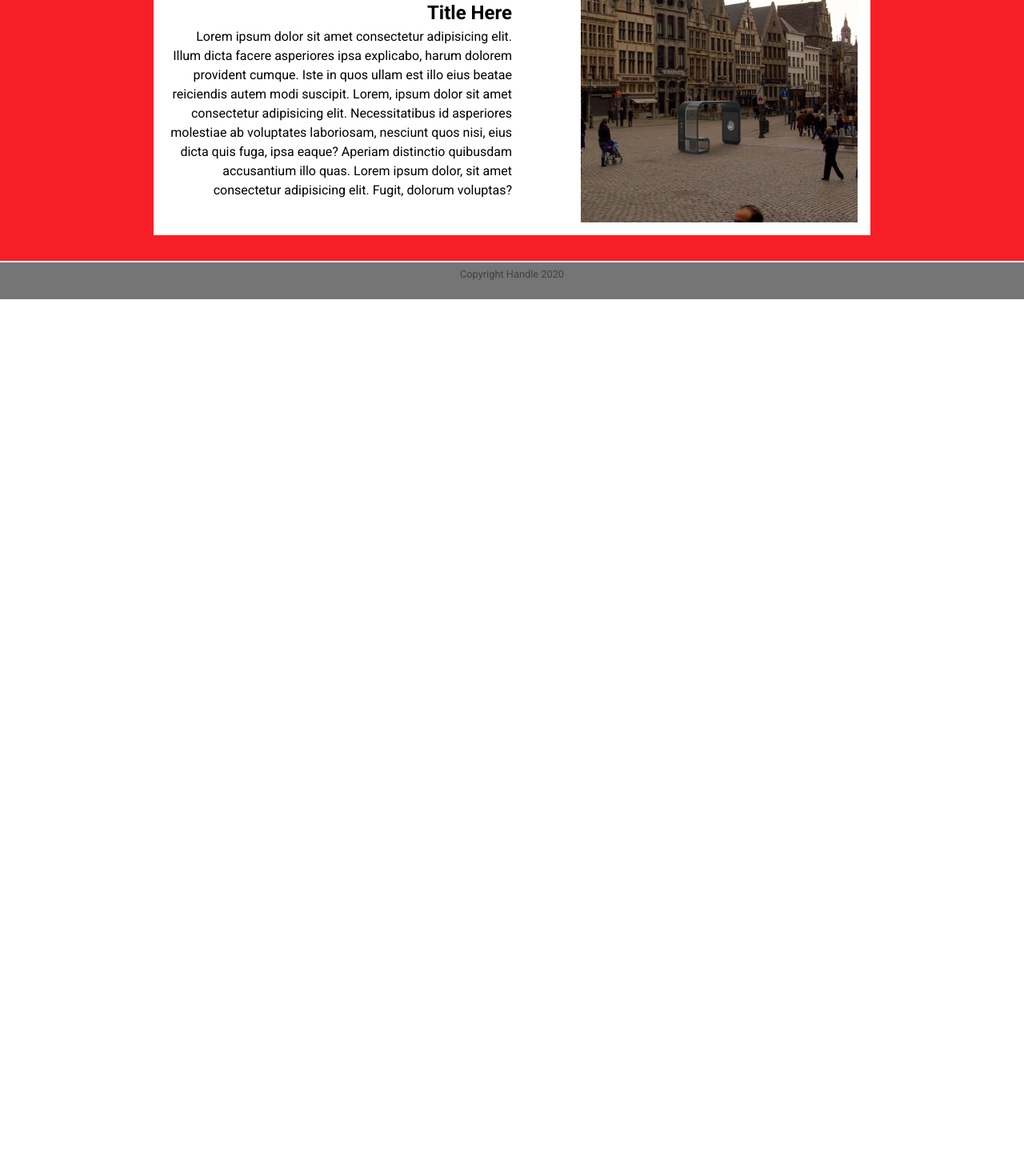
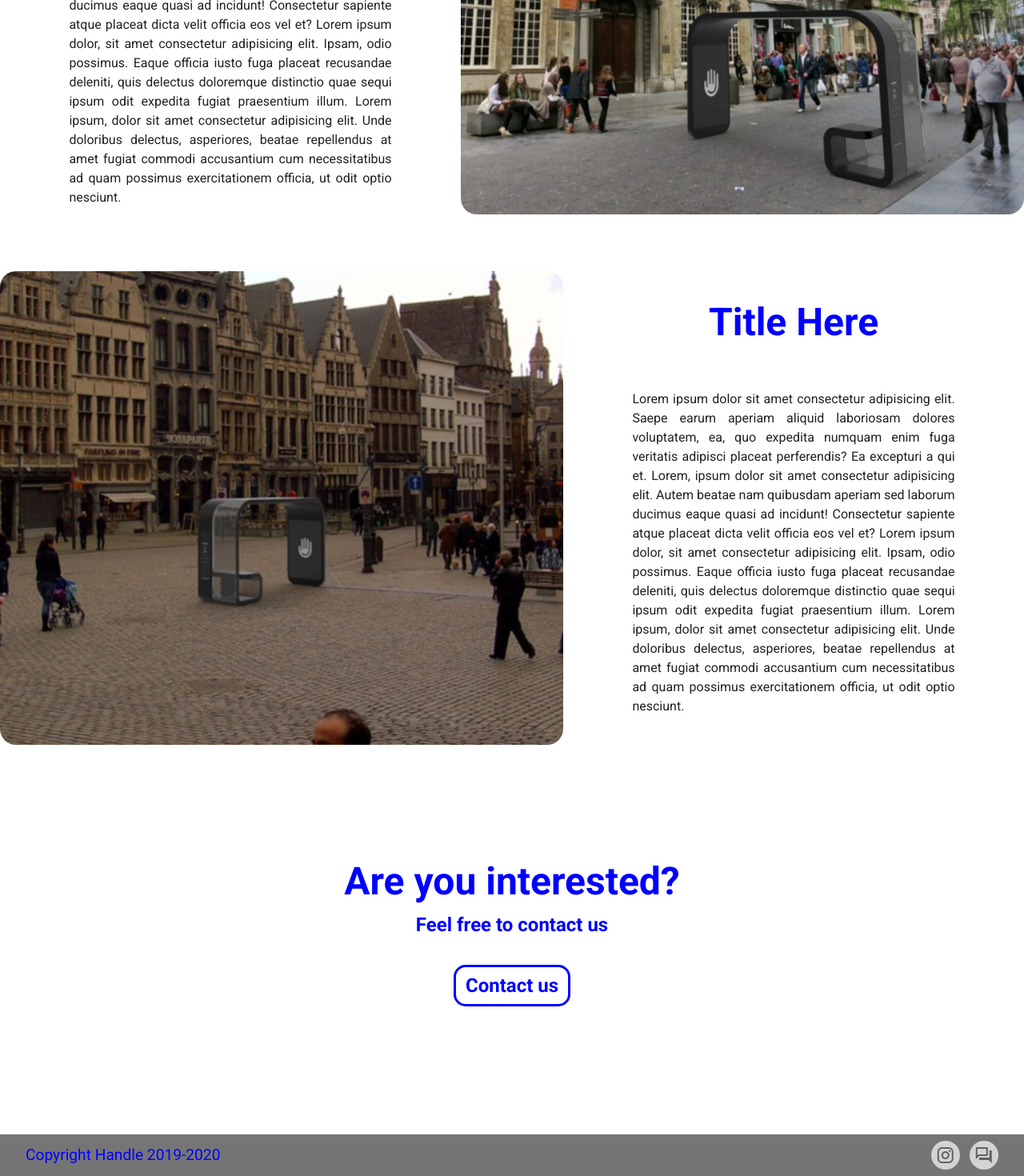
Before and after one commit to BMatrix/handle-website, a Vue app: page /about in a window 1280 px wide. Shown: the part 893-2363 px from the top of the page at 80% size. Before the commit the page ends 1267 px from the top, so only its background shows below. Built offline with nearby package versions, Linux system fonts and the light colour scheme.

Commit message:
Created DescribedImage and updated Footer component
Updated Footer to include
Added DescribedImage and Interested components to About page

```diff
--- /dev/null
+++ b/src/components/DescribedImage.vue
@@ -0,0 +1,66 @@
+<template>
+  <div :class="['content', reverse ? 'reverse' : '']">
+    <div class="image">
+      <img :src="image" />
+    </div>
+    <div class="text">
+      <h2><slot name="title"></slot></h2>
+      <p><slot name="text"></slot></p>
+    </div>
+  </div>
+</template>
+
+<style scoped>
+.content {
+  display: flex;
+  flex-direction: row;
+  justify-content: space-between;
+  align-items: center;
+}
+.content .image {
+  box-flex: 1;
+  flex: 1 1 auto;
+  text-align: center;
+  width: 55%;
+  flex-shrink: 0;
+}
+.content .image img {
+  border-radius: 20px;
+  width: 100%;
+}
+
+.content .text {
+  display: flex;
+  flex-direction: column;
+  justify-content: center;
+}
+.content .text * {
+  margin-left: auto;
+  margin-right: auto;
+  width: 70%;
+  text-align: justify;
+}
+.content .text h2 {
+    text-align: center;
+    font-size: 3em;
+    color: blue;
+    padding-bottom: 1em;
+}
+
+.reverse {
+  flex-direction: row-reverse;
+}
+</style>
+
+<script>
+export default {
+  name: "DescribedImage",
+  props: {
+    reverse: {
+      type: Boolean,
+      default: false
+    },
+    image: String
+  }
+};
+</script>
--- a/src/components/Footer.vue
+++ b/src/components/Footer.vue
@@ -1,6 +1,14 @@
 <template>
-  <div class="closer">
-    <p>Copyright Handle 2020</p>
+  <div class="footer">
+    <p class="cr">Copyright Handle 2019-2020</p>
+    <div class="contact">
+      <a href="https://www.instagram.com/handleantwerp/" target="_blank">
+        <v-icon class="icon">mdi-instagram</v-icon>
+      </a>
+      <router-link :to="'Contact'">
+        <v-icon class="icon">mdi-forum-outline</v-icon>
+      </router-link>
+    </div>
   </div>
 </template>
 
@@ -11,20 +19,32 @@ export default {
 </script>
 
 <style scoped>
-.closer {
-  width: 100%;
-  height: 3em;
+.footer {
+  display: flex;
+  flex-direction: row;
+  justify-content: space-between;
+  align-items: center;
+  padding: 0.5em 2em 0.5em 2em;
   background-color: #757575;
-  display: flex;
-  flex-direction: column;
-  justify-content: center;
 }
 
-p{
-  color: #414141;
-  text-align: center;
-  font-size: 0.8em;
+.cr {
+  color: blue;
+  font-size: 1.2em;
   margin: 0px;
   padding: 0px;
 }
+
+.contact {
+  margin-right: 1%;
+  display: flex;
+  flex-direction: row;
+  gap: 1.5em;
+}
+.icon {
+  background-color: lightgray;
+  color: black;
+  border-radius: 50%;
+  padding: 25%;
+}
 </style>
--- /dev/null
+++ b/src/components/Interested.vue
@@ -0,0 +1,34 @@
+<template>
+  <div class="interested">
+    <h2>Are you interested?</h2>
+    <h3>Feel free to contact us</h3>
+    <router-link class="link" :to="'Contact'">
+      <h3 class="button">Contact us</h3>
+    </router-link>
+  </div>
+</template>
+
+<style scoped>
+.interested {
+  display: block;
+  text-align: center;
+}
+h2 {
+  color: blue;
+  font-size: 3em;
+}
+h3 {
+  color: blue;
+  font-size: 1.5em;
+}
+.link {
+  display: inline-block;
+  margin: 2em 0px 2em 0px;
+}
+.button {
+  display: inline-block;
+  padding: 0.2em 0.5em 0.2em 0.5em;
+  border: solid blue 3px;
+  border-radius: 15px;
+}
+</style>
--- a/src/views/About.vue
+++ b/src/views/About.vue
@@ -6,21 +6,21 @@
         v-slot:text
       >Lorem ipsum dolor sit amet consectetur adipisicing elit. Tempora quisquam assumenda obcaecati veniam reprehenderit ad, ullam, necessitatibus nostrum nemo error et placeat aliquam non magnam delectus corrupti enim doloribus molestiae?</template>
     </Header>
-    <div class="wide">
-      <div class="center">
-        <h1>Title Here</h1>
-        <p>Lorem ipsum dolor sit amet, consectetur adipisicing elit. Esse expedita fuga, explicabo mollitia commodi dignissimos eligendi! Quia eveniet natus in culpa vero vel deserunt error minus fuga. Laboriosam, eveniet tempore! Lorem ipsum dolor sit amet consectetur, adipisicing elit. Quisquam nobis accusamus facilis voluptatum, veniam voluptatibus. Ratione numquam velit perspiciatis a? Aperiam magnam praesentium odio minus earum iste vero sed delectus. Lorem ipsum dolor sit amet, consectetur adipisicing elit. Debitis dolores nemo, earum autem voluptatum beatae mollitia doloremque non perspiciatis ipsam odit laudantium, veritatis aperiam corrupti, aliquid inventore laboriosam eveniet aspernatur? Lorem ipsum dolor sit amet, consectetur adipisicing elit. Accusantium nesciunt, ea laborum ipsum atque officiis minima vitae fuga facere cupiditate error doloribus tenetur dignissimos ut odio porro voluptatem vero placeat.</p>
-      </div>
-      <div class="center">
-        <div class="extra">
-          <img src="enviroments/enviroment2.jpg" />
-          <div>
-            <h2>Title Here</h2>
-            <p>Lorem ipsum dolor sit amet consectetur adipisicing elit. Illum dicta facere asperiores ipsa explicabo, harum dolorem provident cumque. Iste in quos ullam est illo eius beatae reiciendis autem modi suscipit. Lorem, ipsum dolor sit amet consectetur adipisicing elit. Necessitatibus id asperiores molestiae ab voluptates laboriosam, nesciunt quos nisi, eius dicta quis fuga, ipsa eaque? Aperiam distinctio quibusdam accusantium illo quas. Lorem ipsum dolor, sit amet consectetur adipisicing elit. Fugit, dolorum voluptas?</p>
-          </div>
-        </div>
-      </div>
+    <div class="information">
+      <DescribedImage class="work" :image="'enviroments/enviroment1.jpg'" :reverse="true">
+        <template v-slot:title>Title Here</template>
+        <template
+          v-slot:text
+        >Lorem ipsum dolor sit amet consectetur adipisicing elit. Saepe earum aperiam aliquid laboriosam dolores voluptatem, ea, quo expedita numquam enim fuga veritatis adipisci placeat perferendis? Ea excepturi a qui et. Lorem, ipsum dolor sit amet consectetur adipisicing elit. Autem beatae nam quibusdam aperiam sed laborum ducimus eaque quasi ad incidunt! Consectetur sapiente atque placeat dicta velit officia eos vel et? Lorem ipsum dolor, sit amet consectetur adipisicing elit. Ipsam, odio possimus. Eaque officia iusto fuga placeat recusandae deleniti, quis delectus doloremque distinctio quae sequi ipsum odit expedita fugiat praesentium illum. Lorem ipsum, dolor sit amet consectetur adipisicing elit. Unde doloribus delectus, asperiores, beatae repellendus at amet fugiat commodi accusantium cum necessitatibus ad quam possimus exercitationem officia, ut odit optio nesciunt.</template>
+      </DescribedImage>
+      <DescribedImage class="work" :image="'enviroments/enviroment2.jpg'">
+        <template v-slot:title>Title Here</template>
+        <template
+          v-slot:text
+        >Lorem ipsum dolor sit amet consectetur adipisicing elit. Saepe earum aperiam aliquid laboriosam dolores voluptatem, ea, quo expedita numquam enim fuga veritatis adipisci placeat perferendis? Ea excepturi a qui et. Lorem, ipsum dolor sit amet consectetur adipisicing elit. Autem beatae nam quibusdam aperiam sed laborum ducimus eaque quasi ad incidunt! Consectetur sapiente atque placeat dicta velit officia eos vel et? Lorem ipsum dolor, sit amet consectetur adipisicing elit. Ipsam, odio possimus. Eaque officia iusto fuga placeat recusandae deleniti, quis delectus doloremque distinctio quae sequi ipsum odit expedita fugiat praesentium illum. Lorem ipsum, dolor sit amet consectetur adipisicing elit. Unde doloribus delectus, asperiores, beatae repellendus at amet fugiat commodi accusantium cum necessitatibus ad quam possimus exercitationem officia, ut odit optio nesciunt.</template>
+      </DescribedImage>
     </div>
+    <Interested class="interested"></Interested>
   </div>
 </template>
 
@@ -29,52 +29,24 @@
   height: 100%;
 }
 
-.center {
-  margin-left: auto;
-  margin-right: auto;
-  width: 70%;
-  text-align: center;
+.information * {
+  margin: 4em 0 4em 0;
 }
 
-.center > img {
-  padding: 2em 0 2em 0;
-  width: 80%;
-}
-
-.wide {
-  background-color: #f61f28;
-  width: 100%;
-  height: auto;
-  padding: 2em 0 2em 0;
-  color: white;
-}
-
-.extra {
-  margin-top: 2em;
-  display: flex;
-  flex-direction: row-reverse;
-  background-color: white;
-  color: black;
-  padding: 1em;
-}
-.extra img {
-  flex-shrink: 0;
-  width: 40%;
-}
-.extra div {
-  align-self: center;
-  text-align: right;
-  padding: 0 10% 0 0;
-  display: flex;
-  flex-direction: column;
+.interested {
+  margin: 8em 0 8em 0;
 }
 </style>
 
 <script>
 import Header from "../components/Header.vue";
+import DescribedImage from "../components/DescribedImage.vue";
+import Interested from "../components/Interested.vue";
 export default {
   components: {
-    Header
+    Header,
+    DescribedImage,
+    Interested
   }
 };
 </script>
--- a/src/views/Home.vue
+++ b/src/views/Home.vue
@@ -1,6 +1,6 @@
 <template>
   <div class="home">
-    <Header :backgroundimage="'enviroments/enviroment1.jpg'" :activepage="0">
+    <Header :backgroundimage="'enviroments/enviroment1.jpg'" :activepage="0" :toolbarcolor="'#FF000060'">
       <template v-slot:title>You Can Hande it!</template>
     </Header>
     <div class="productidea">
@@ -32,17 +32,7 @@
         <member class="member"  :reverse="true"                                        :image="'team/Sara-GülKangöz.jpg'">     <template v-slot:name>Sara-Gül Kangöz</template>      <template v-slot:role>Media and Communications</template>   <template v-slot:description>Lorem ipsum dolor sit amet, consectetur adipisicing elit. Neque, eos voluptates explicabo dolor delectus enim debitis similique maxime assumenda pariatur ad vero optio earum, tempore numquam placeat atque distinctio accusamus.</template></member>
       </div>
     </div>
-    <div class="main">
-      <div class="center">
-        <div class="content">
-          <img src="models/model1.png" />
-          <div>
-            <h2>Title Here</h2>
-            <p>Lorem ipsum dolor sit amet consectetur adipisicing elit. Dolorem necessitatibus voluptas fugit quaerat nemo quos, aut at eum voluptatum, reiciendis, eos illum dolor corrupti quasi odio architecto adipisci maxime fugiat.</p>
-          </div>
-        </div>
-      </div>
-    </div>
+    <Interested class="interested"></Interested>
   </div>
 </template>
 
@@ -67,35 +57,9 @@ h2 {
   width: 80%;
 }
 
-.center {
-  margin-left: auto;
-  margin-right: auto;
-  width: 70%;
-  text-align: center;
-}
-
-.main {
-  width: 100%;
-  height: auto;
-  background-color: white;
-}
-
-.content {
-  padding: 2em 0 2em 0;
-  display: flex;
-  flex-direction: row;
-  justify-content: space-between;
-}
-.content img {
-  width: 40%;
-  flex-shrink: 0;
-}
-.content div {
-  display: flex;
-  flex-direction: column;
-  justify-content: center;
-  text-align: left;
-  padding-left: 10%;
+.interested {
+  left: 50%;
+  margin: 2em 0 2em 0;
 }
 </style>
 
@@ -103,11 +67,13 @@ h2 {
 import Header from "../components/Header.vue";
 import Galery from "../components/Galery.vue";
 import Member from "../components/Member.vue";
+import Interested from "../components/Interested.vue";
 export default {
   components: {
     Header,
     Galery,
-    Member
+    Member,
+    Interested
   }
 };
 </script>
```
